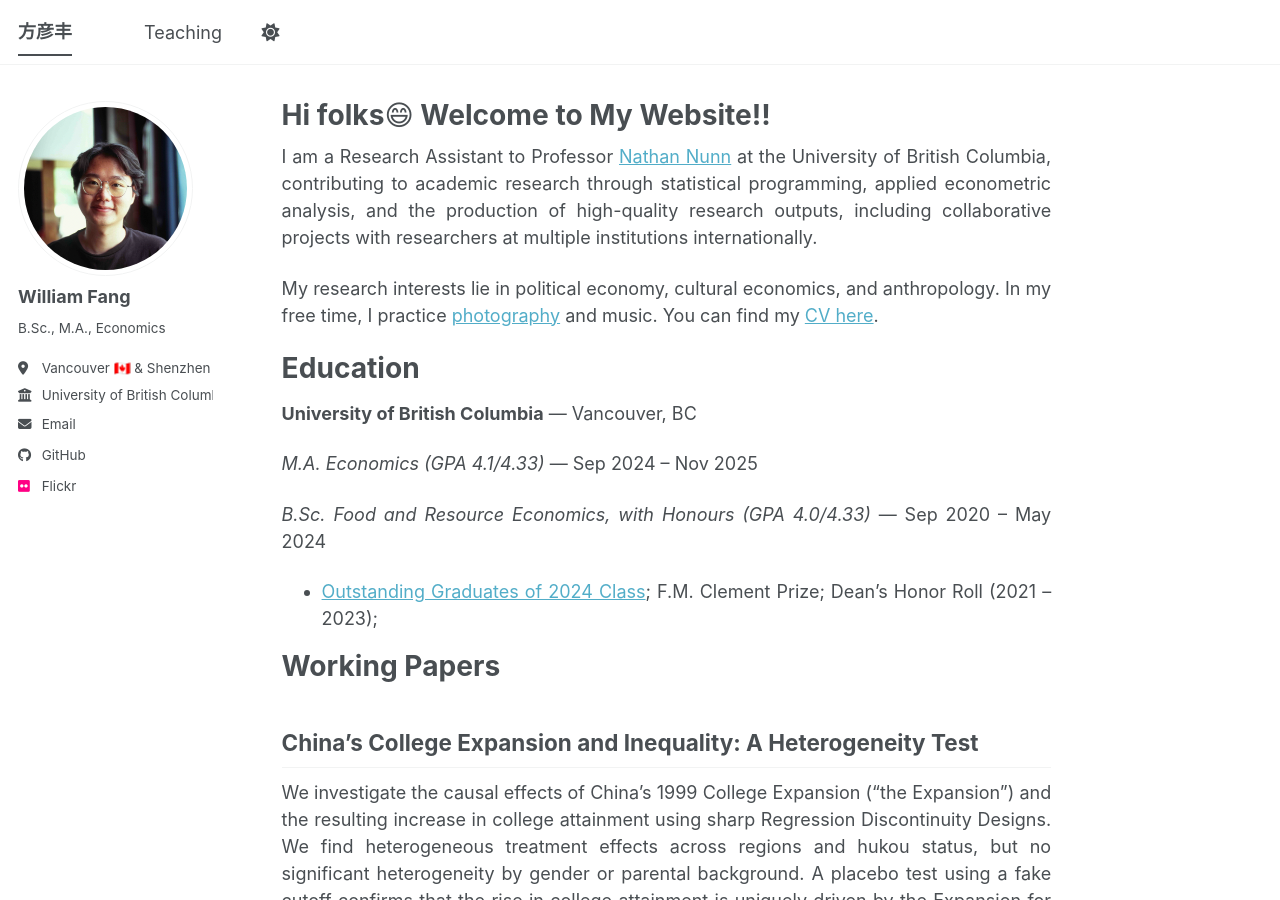
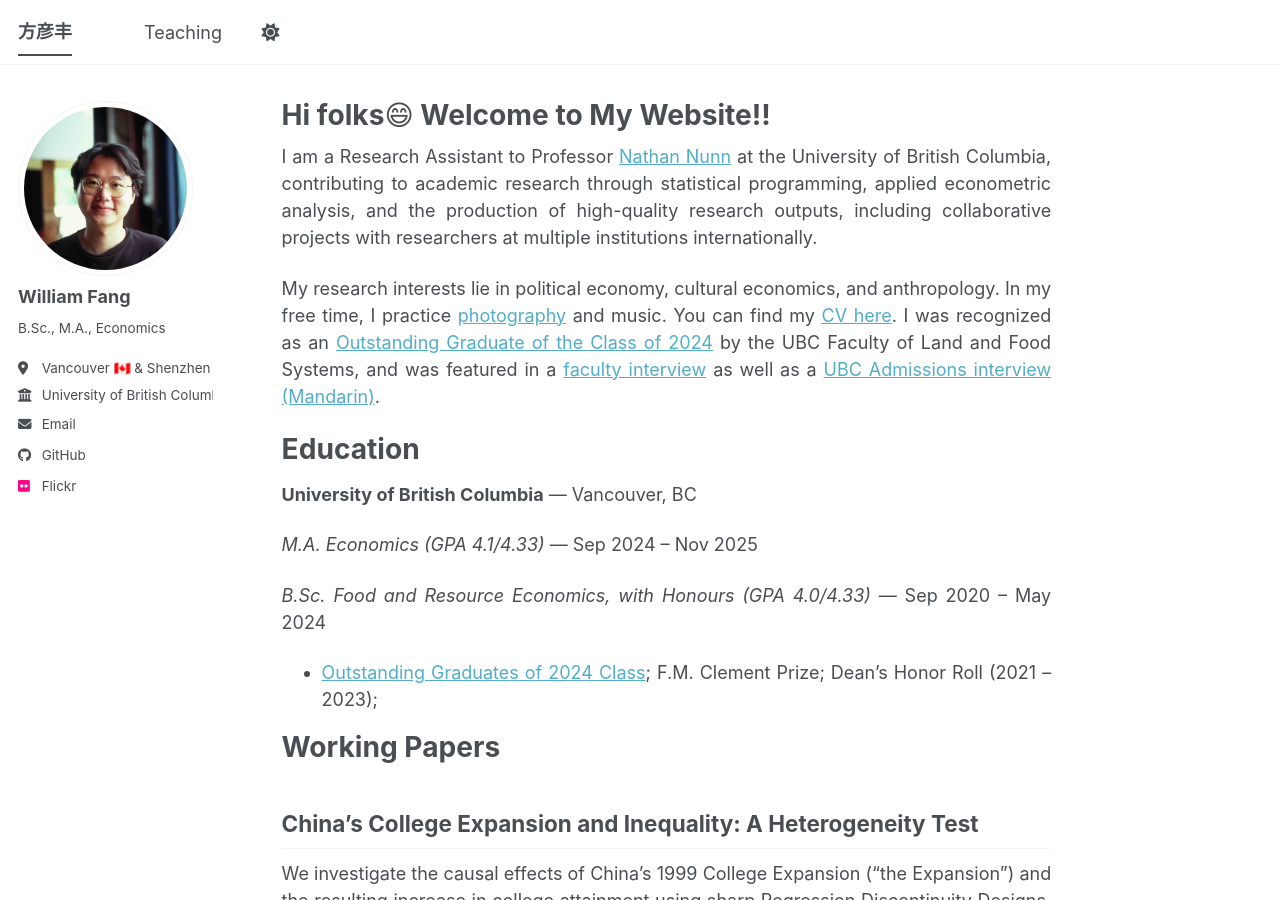
Before and after one commit to will-yanfeng-fang/will-yanfeng-fang.github.io, a Jekyll site: the page built from _pages/about.md, in a window 1280 px wide and 900 px high. Built offline with Jekyll 4.4.1, drawn with Linux system fonts in a browser that asks for light colours; a script bundle is joined from its source files by our own code; library files that are not in the unit come from our copies.

Commit message:
Update about page with recent achievements
Added recognition and interview features to personal description.

```diff
--- a/_pages/about.md
+++ b/_pages/about.md
@@ -11,7 +11,7 @@ redirect_from:
 
 I am a Research Assistant to Professor [Nathan Nunn](https://nathannunn.arts.ubc.ca/) at the University of British Columbia, contributing to academic research through statistical programming, applied econometric analysis, and the production of high-quality research outputs, including collaborative projects with researchers at multiple institutions internationally.
 
-My research interests lie in political economy, cultural economics, and anthropology. In my free time, I practice [photography](https://www.flickr.com/photos/202753897@N08/) and music. You can find my [CV here](https://drive.google.com/file/d/12y7sarRsK3IsLTUOa3Sc5b3vH7KEP9sX/view?usp=sharing).
+My research interests lie in political economy, cultural economics, and anthropology. In my free time, I practice [photography](https://www.flickr.com/photos/202753897@N08/) and music. You can find my [CV here](https://drive.google.com/file/d/12y7sarRsK3IsLTUOa3Sc5b3vH7KEP9sX/view?usp=sharing). I was recognized as an [Outstanding Graduate of the Class of 2024](https://www.landfood.ubc.ca/celebrating-the-class-of-2024/) by the UBC Faculty of Land and Food Systems, and was featured in a [faculty interview](https://www.landfood.ubc.ca/class-of-2024-william-fang/) as well as a [UBC Admissions interview (Mandarin)](https://mp.weixin.qq.com/s/9oKqySjSlGXv71n2pE0Xig).
 
 # Education
 
```
